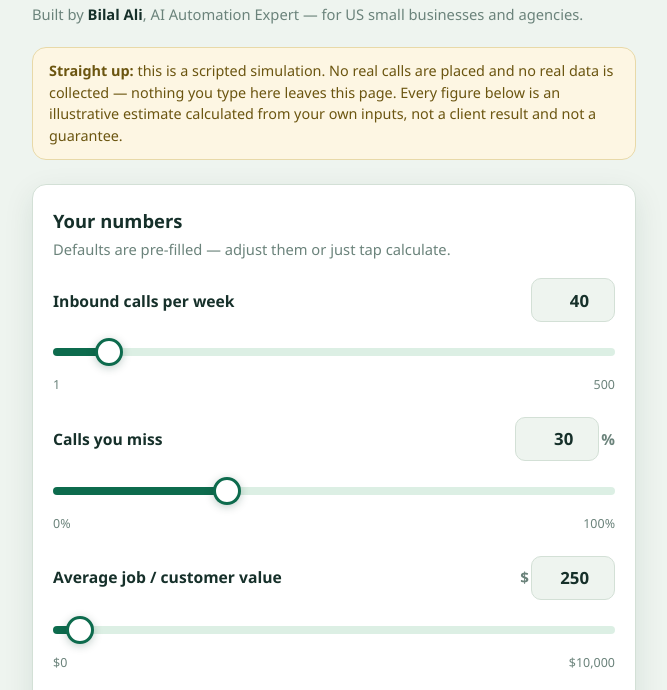
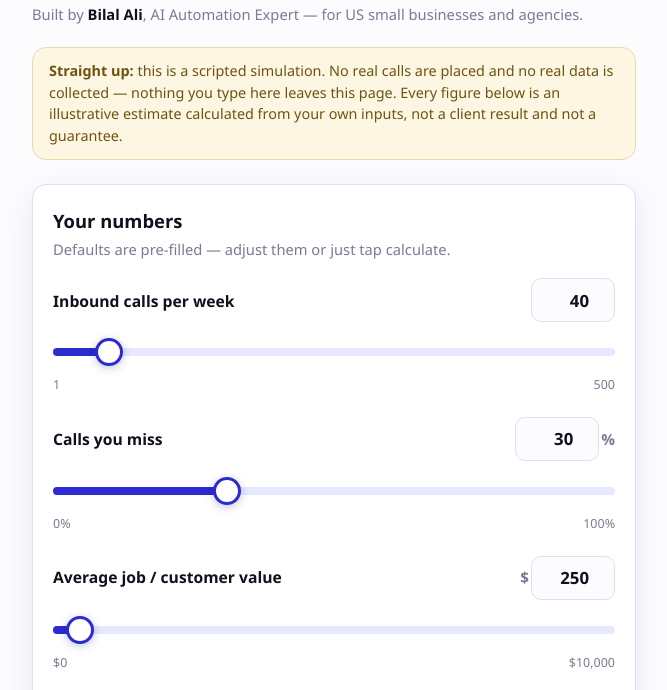
Before and after one commit to Mrbilalali/missed-call-cost-calculator, a plain HTML site: page index.html in a window 1280 px wide. Shown: the part 261-951 px from the top of the page, without its empty margins (306-973 px from the left). Drawn offline with Linux system fonts and the light colour scheme.

Commit message:
Retheme to website theme (white, royal blue, orange) - no green

```diff
--- a/index.html
+++ b/index.html
@@ -19,32 +19,32 @@
     <meta name="twitter:image" content="https://missed-call-cost-calculator-mr-bilal-alis-projects.vercel.app/og-image.png" />
     <style>
       :root {
-        --bg: #eef4ef;
+        --bg: #fcfcff;
         --card: #ffffff;
-        --ink: #16302a;
-        --ink-soft: #3f5a52;
-        --ink-faint: #6b837b;
-        --accent: #0d6b4d;
-        --accent-dark: #08553d;
-        --accent-soft: #dcefe4;
-        --line: #d3e0d6;
+        --ink: #10101e;
+        --ink-soft: #4c4c60;
+        --ink-faint: #7a7a94;
+        --accent: #2b2bd0;
+        --accent-dark: #2323b8;
+        --accent-soft: #e6e8fd;
+        --line: #dddff2;
         --warn-bg: #fdf6e3;
         --warn-line: #e8d9a8;
         --warn-ink: #6b5510;
-        --shadow: 0 10px 30px rgba(13, 60, 45, 0.10);
+        --shadow: 0 10px 30px rgba(27, 27, 120, 0.10);
         --radius: 14px;
       }
       @media (prefers-color-scheme: dark) {
         :root {
-          --bg: #0c1713;
-          --card: #14231e;
-          --ink: #e6f0eb;
-          --ink-soft: #b9cfc4;
-          --ink-faint: #8ba69b;
-          --accent: #2fae7e;
-          --accent-dark: #2fae7e;
-          --accent-soft: #1c352c;
-          --line: #284139;
+          --bg: #0c0c18;
+          --card: #15152a;
+          --ink: #ececf6;
+          --ink-soft: #b9b9d0;
+          --ink-faint: #8a8aa8;
+          --accent: #7d7df7;
+          --accent-dark: #7d7df7;
+          --accent-soft: #23234a;
+          --line: #2c2c4e;
           --warn-bg: #2c2712;
           --warn-line: #574a1c;
           --warn-ink: #e3cf8a;
@@ -194,7 +194,7 @@
         border-radius: 50%;
         background: var(--card);
         border: 3px solid var(--accent);
-        box-shadow: 0 2px 8px rgba(13, 60, 45, 0.25);
+        box-shadow: 0 2px 8px rgba(27, 27, 120, 0.25);
       }
       input[type="range"]::-moz-range-track {
         height: 8px;
@@ -212,7 +212,7 @@
         border-radius: 50%;
         background: var(--card);
         border: 3px solid var(--accent);
-        box-shadow: 0 2px 8px rgba(13, 60, 45, 0.25);
+        box-shadow: 0 2px 8px rgba(27, 27, 120, 0.25);
       }
       .scale {
         display: flex;
```
